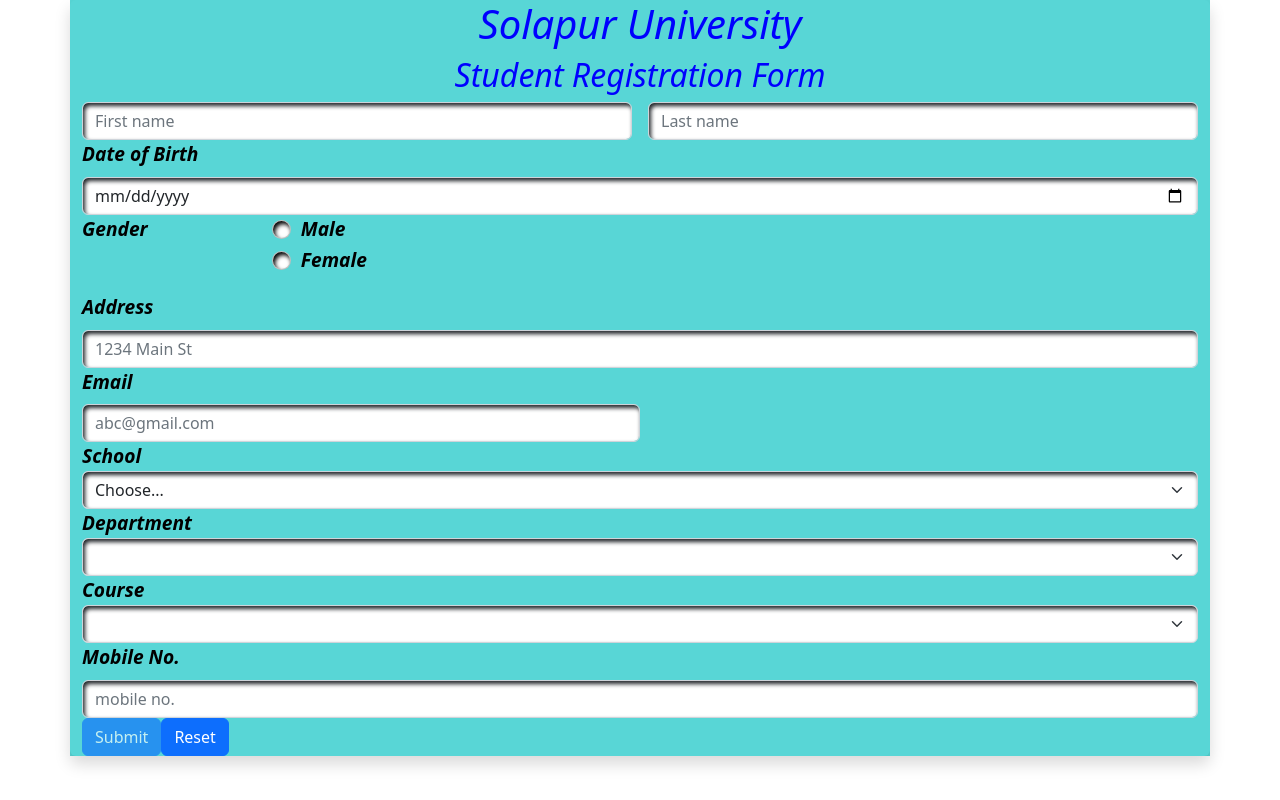
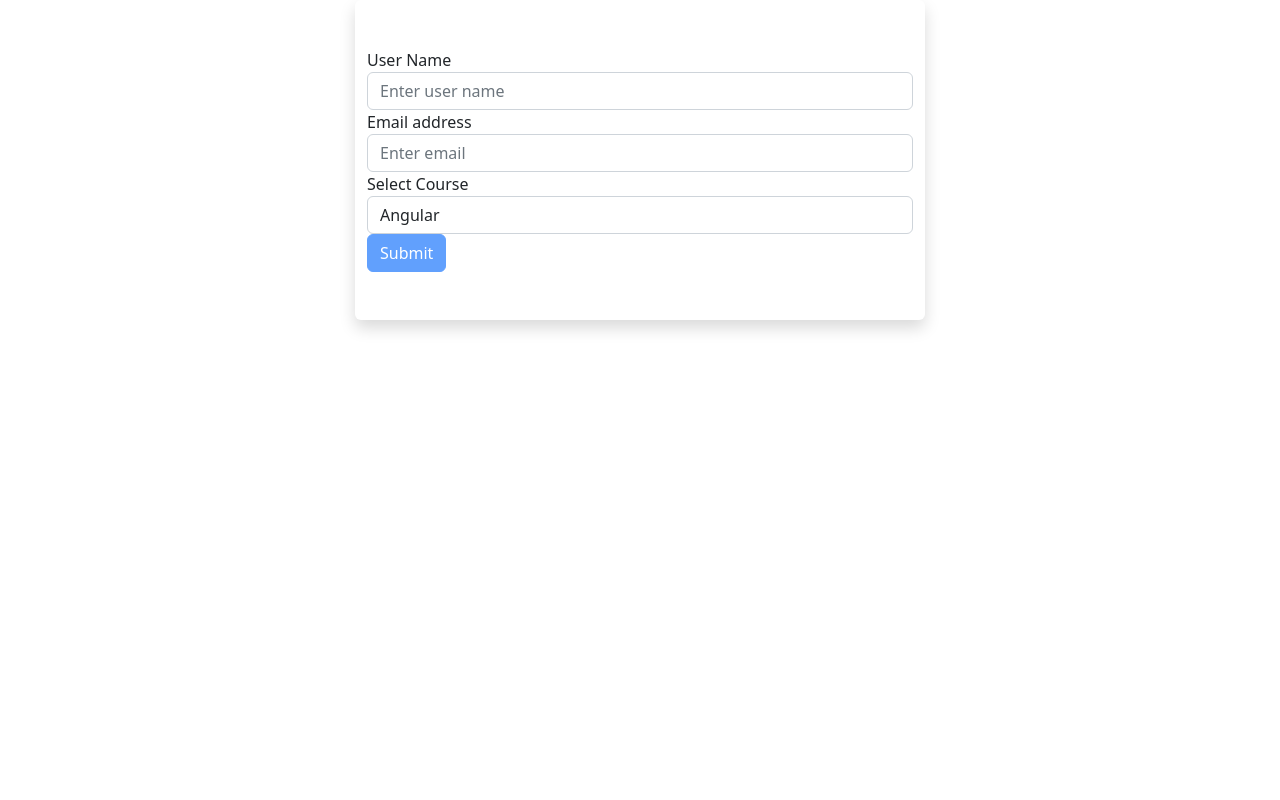
Before and after one commit to parshuramRathod/angularapp, an Angular app: page / in a window 1280 px wide. Built offline with nearby package versions, Linux system fonts and the light colour scheme.

Commit message:
learned formGroup and controls
learned formGroup and controls

```diff
--- a/src/app/app.component.html
+++ b/src/app/app.component.html
@@ -113,8 +113,8 @@
 
 </app-practice3> -->
 
-<!-- <app-simpleform></app-simpleform> -->
+<app-simpleform></app-simpleform>
 
-<app-asment-simple-form></app-asment-simple-form>
+<!-- <app-asment-simple-form></app-asment-simple-form> -->
 
 <router-outlet></router-outlet>
--- a/src/app/asment-simple-form/asment-simple-form.component.css
+++ b/src/app/asment-simple-form/asment-simple-form.component.css
@@ -5,6 +5,7 @@
 font-style: italic;
 margin-bottom: 10px;
 font-weight: bold;
+
 }
 input.ng-invalid.ng-touched{
     border: 2px solid rgb(238, 34, 34);
--- /dev/null
+++ b/src/app/models/employee.ts
@@ -0,0 +1,5 @@
+export class Employee{
+    course: string;
+    userName:string;
+    email:string;
+}
--- a/src/app/simpleform/simpleform.component.html
+++ b/src/app/simpleform/simpleform.component.html
@@ -3,20 +3,24 @@
     <div class="row justify-content-center">
         <div class="col-md-6 text-left rounded shadow py-5">
             <form (ngSubmit)="OnSubmit(myForm)" #myForm="ngForm">
+                <div ngModelGroup="userDetails" #userDetails="ngModelGroup">
                 <div class="form-group">
                     <label for="username">User Name</label>
-                    <input type="text" class="form-control" id="username" name="username" placeholder="Enter user name" ngModel required>
+                    <input type="text" class="form-control" id="username" name="username" placeholder="Enter user name" [(ngModel)]="username" required>
+                    <small *ngIf="username">User name is a:{{username}}</small>
                   </div>
                 <div class="form-group">
                   <label for="email">Email address</label>
-                  <input type="email" class="form-control" id="email" email  name="email" placeholder="Enter email" ngModel required>
-
+                  <input type="email" class="form-control" id="email" email #email="ngModel"  name="email" placeholder="Enter email" ngModel required>
+                  <small class="text-danger" *ngIf="!email.valid && email.touched">Enter Valid Email</small>
                 </div>
+                <small *ngIf="!userDetails.valid && userDetails.touched">Please Enter valid details</small>
+            </div>
 
 
                 <div class="form-group">
                     <label for="course">Select Course</label>
-                    <select class="form-control" name="course" id="course" ngModel>
+                    <select class="form-control" name="course" id="course" [ngModel]="defaultValue">
                         <option value="Angular">Angular</option>
                         <option value="HTML">HTML</option>
                         <option value="JavaScript">JavaScript</option>
@@ -25,6 +29,15 @@
 
                 <button type="submit" [disabled]="!myForm.valid" class="btn btn-primary">Submit</button>
               </form>
+              <div class="row justify-content-center mt-2" *ngIf="submitted">
+                <div class="col-md-6 rounded shadow py-4">
+                    <h2>Form data</h2>
+                    <p>Username: <strong>{{employee.userName}}</strong></p>
+                    <p>Email: <strong>{{employee.email}}</strong></p>
+                    <p>Course: <strong>{{employee.course}}</strong></p>
+                </div>
+         </div>
+
         </div>
     </div>
 </div>
--- a/src/app/simpleform/simpleform.component.ts
+++ b/src/app/simpleform/simpleform.component.ts
@@ -1,5 +1,6 @@
 import { Component, OnInit } from '@angular/core';
 import { NgForm } from '@angular/forms';
+import { Employee } from '../models/employee';
 
 @Component({
   selector: 'app-simpleform',
@@ -7,12 +8,25 @@
   styleUrls: ['./simpleform.component.css']
 })
 export class SimpleformComponent implements OnInit {
+  defaultValue:string= "Angular"
+  employee = new Employee();
+  submitted: boolean = false;
 
   constructor() { }
 
   ngOnInit() {
   }
   OnSubmit(form:NgForm) {
-console.log(form);
+    this.submitted = true;
+    this.employee .course = form.value.course;
+    this.employee .userName = form.value.userDetails.username;
+    this.employee .email = form.value.userDetails.email;
+
+   this.saveEmployeeData(this.employee);
   }
+
+  saveEmployeeData(emp:Employee) {
+   console.log(emp.course);
+  }
+
 }
```
